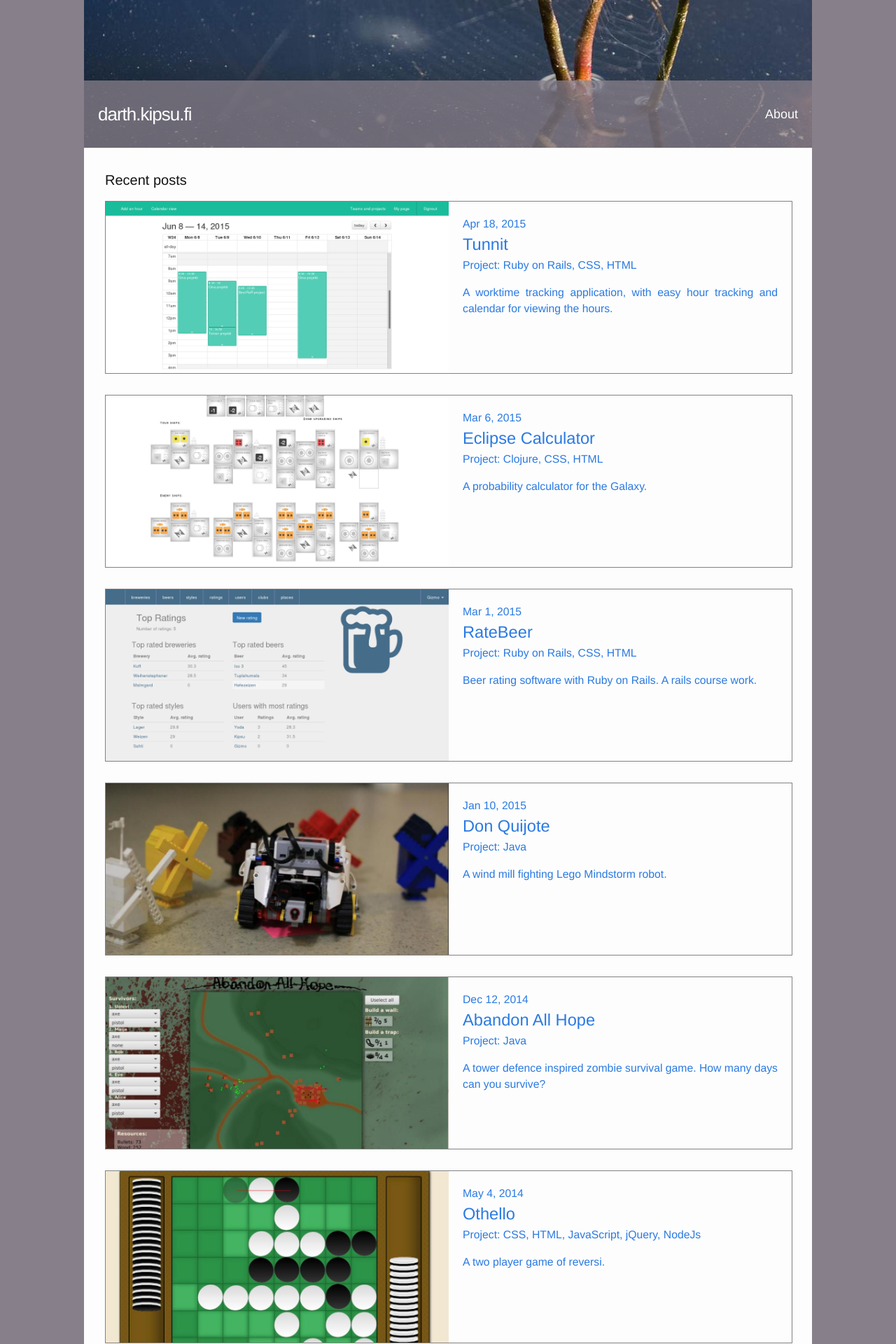
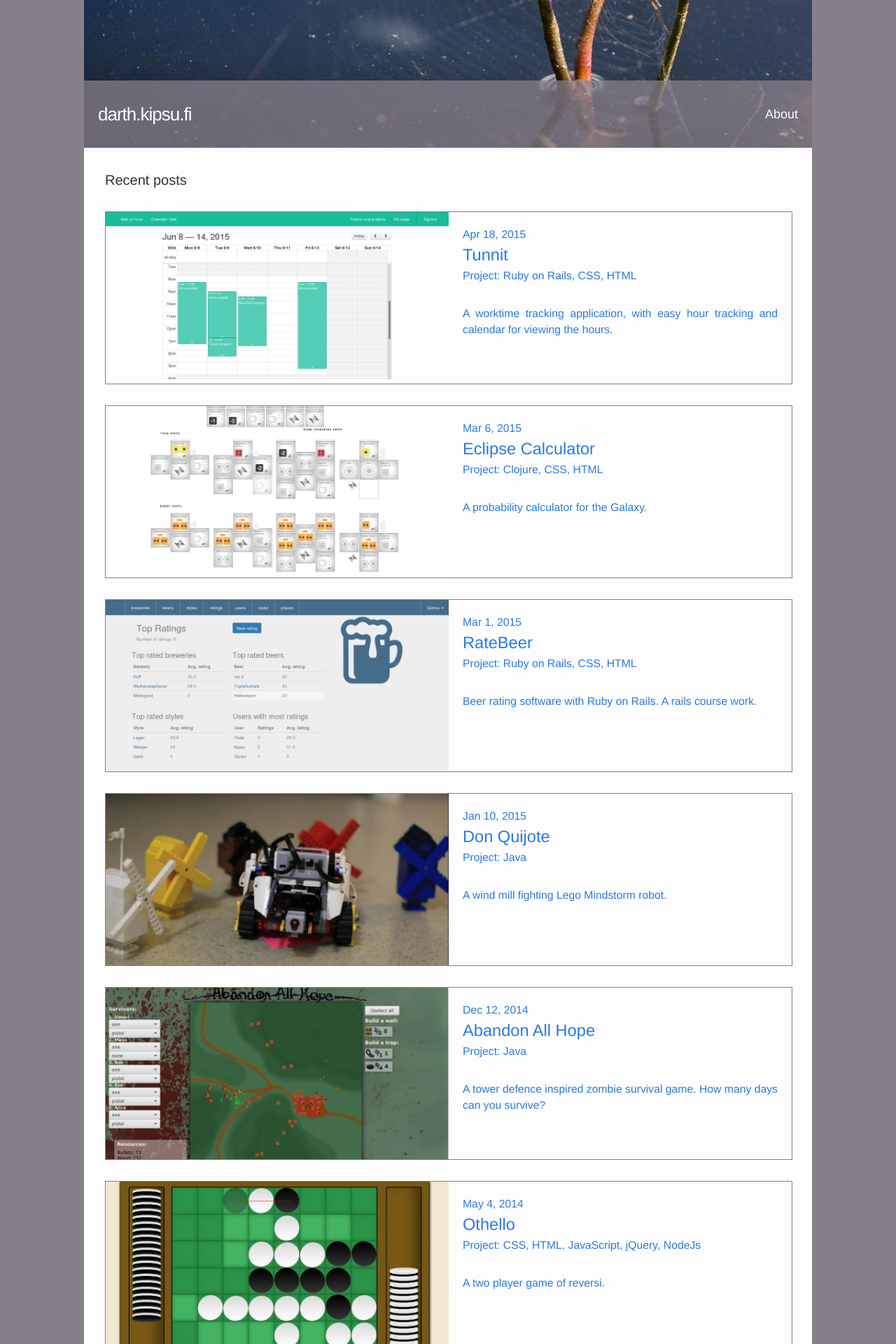
Before and after one commit to DarthKipsu/DarthKipsu.github.io, a Jekyll site: the page built from index.html, in a window 1280 px wide. Shown: the part 344-2264 px from the top of the page at 70% size. Built offline with Jekyll 4.4.1, drawn with Linux system fonts in a browser that asks for light colours.

Commit message:
change font and paragraph appearance

```diff
--- a/_sass/_base.scss
+++ b/_sass/_base.scss
@@ -35,7 +35,7 @@
 p, blockquote, pre,
 ul, ol, dl, figure,
 %vertical-rhythm {
-    margin-bottom: $spacing-unit / 2;
+    margin-bottom: $spacing-unit;
 }
 
 
--- a/css/main.scss
+++ b/css/main.scss
@@ -18,7 +18,7 @@
 $huge-spacing:     220px;
 $line-height:      30px;
 
-$text-color:       #141414;
+$text-color:       #333333;
 $background-color: #877F8A;
 $content-bg-color: #fdfdfd;
 $brand-color:      #2a7ae2;
```
